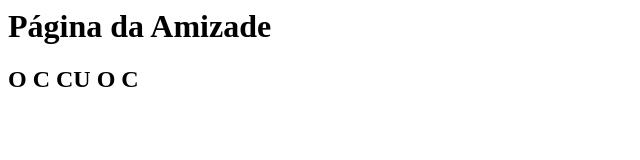
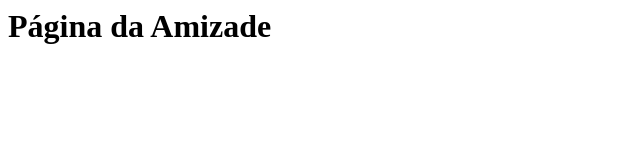
Before and after one commit to NatyViviGab/Best_Friends, a plain HTML site: page index.html in a window 1280 px wide. Shown: the whole page, without its empty margins (0-640 px from the left). Drawn offline with Linux system fonts and the light colour scheme.

Commit message:
Update index.html

```diff
--- a/index.html
+++ b/index.html
@@ -1,2 +1 @@
 <h1>Página da Amizade</h1>
-<h2>O    C    CU    O     C</h2>
```
